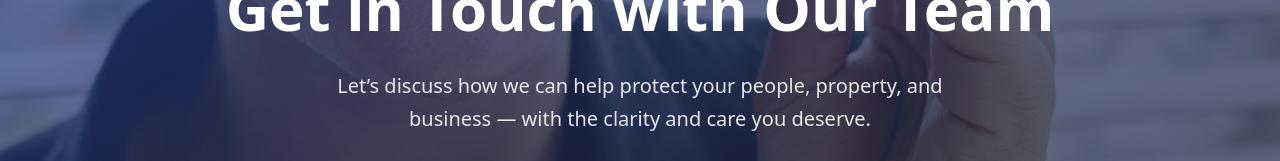
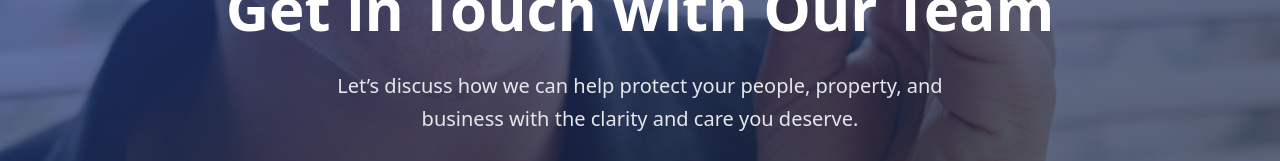
Before and after one commit to thinsuranceweb/thinsuranceweb, a Vue app: page /contact in a window 1280 px wide. Shown: the part 167-328 px from the top of the page. Built offline with nearby package versions, Linux system fonts and the light colour scheme.

Commit message:
removed hyphen

```diff
--- a/src/pages/Contact.vue
+++ b/src/pages/Contact.vue
@@ -24,7 +24,7 @@
           class="text-gray-200 text-lg md:text-xl leading-relaxed max-w-2xl mx-auto"
         >
           Let’s discuss how we can help protect your people, property, and
-          business — with the clarity and care you deserve.
+          business with the clarity and care you deserve.
         </p>
         <div class="mt-8">
           <a
```
